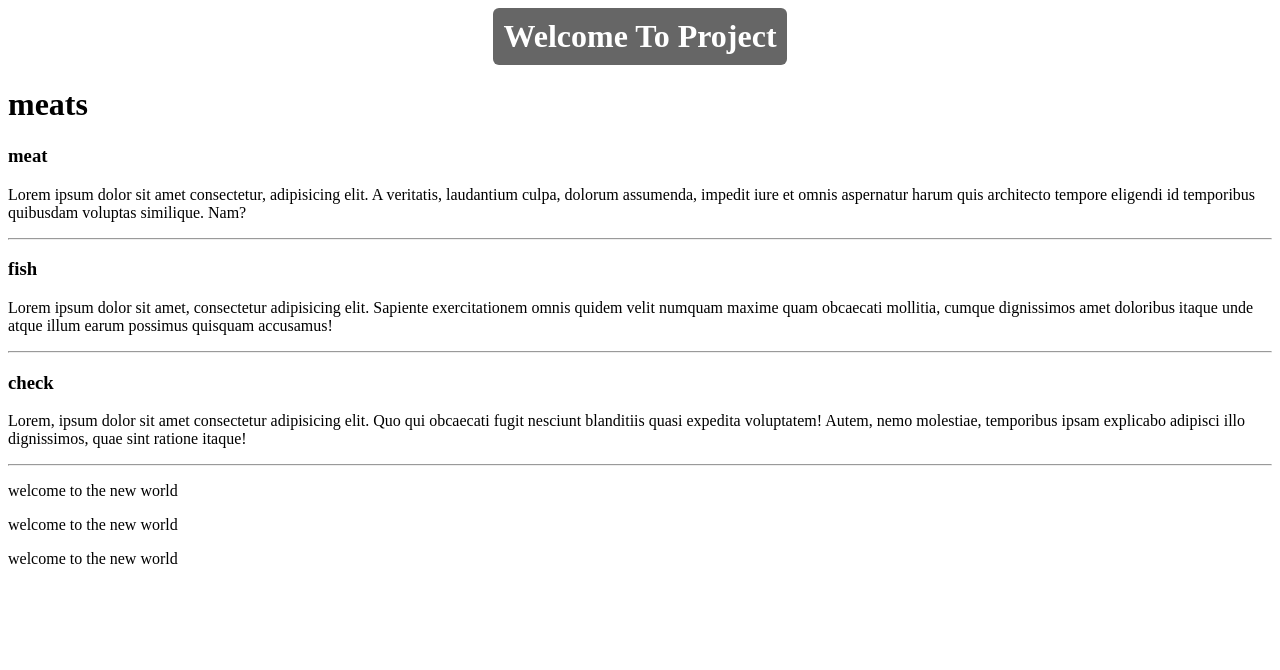
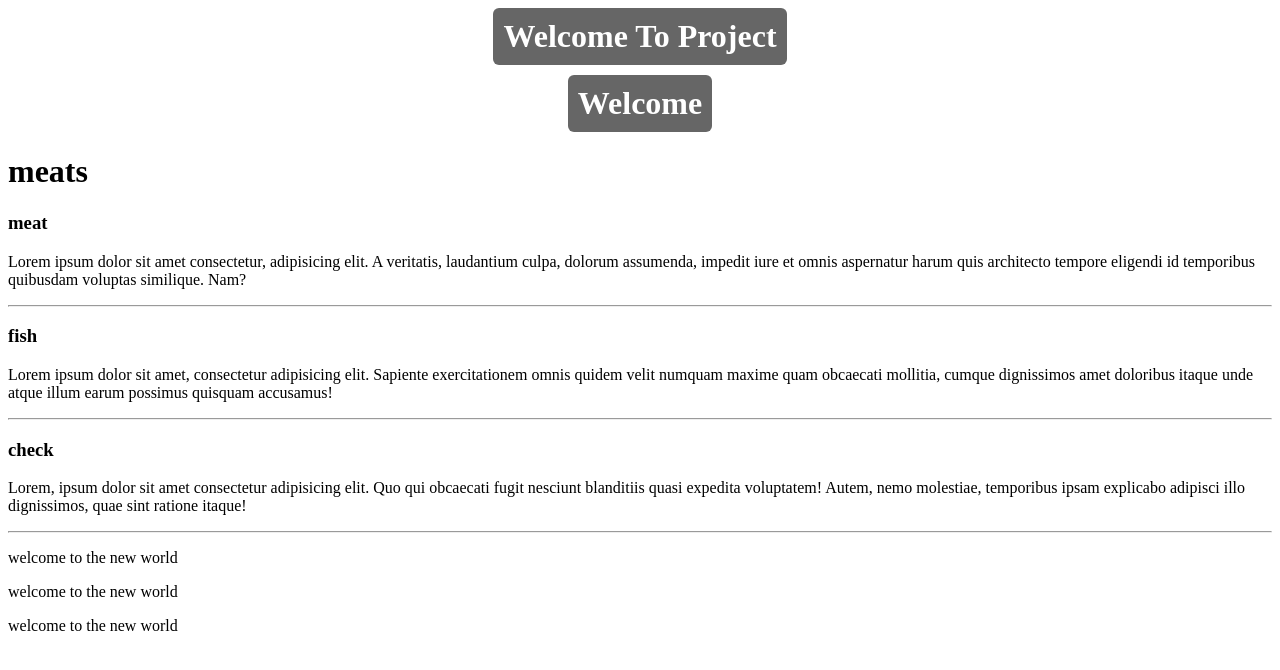
Before and after one commit to mohamedshapka/First_Project, a plain HTML site: page index.html in a window 1280 px wide. Drawn offline with Linux system fonts and the light colour scheme.

Commit message:
elmatraka

```diff
--- a/index.html
+++ b/index.html
@@ -17,6 +17,7 @@
       3-to heading
     -->
     <h1 class="header">Welcome To Project</h1>
+    <h1 class="header">Welcome</h1>
     <h1>meats</h1>
     <h3>meat</h3>
     <p>
--- a/style.css
+++ b/style.css
@@ -6,6 +6,7 @@
   border-radius: 6px;
   margin: auto;
   transition: .5s;
+  margin-bottom: 10px;
 }
 .header:hover {
   background-color: black;
```
